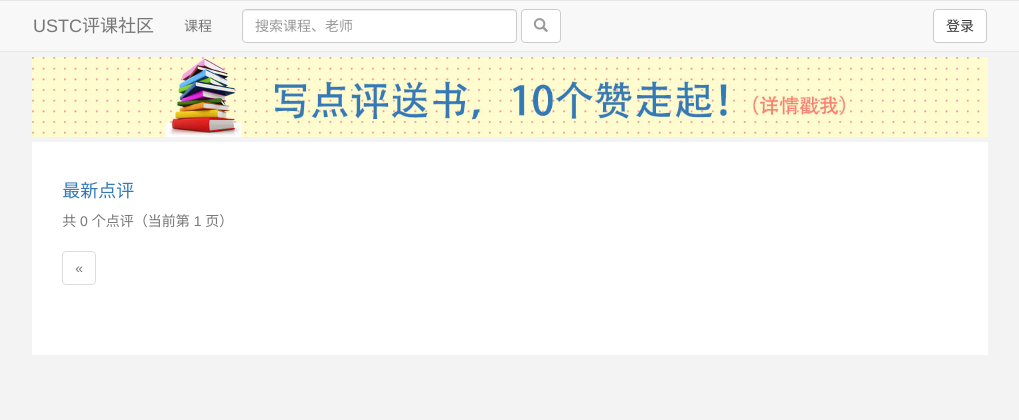
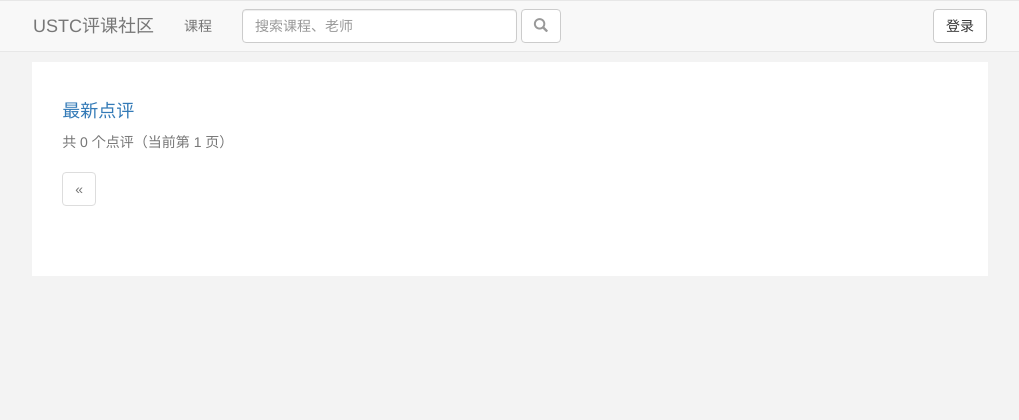
Before and after one commit to USTC-iCourse/ustc-course, a Flask app: page / in a window 1280 px wide. Shown: the top 420 px of the page, without its empty margins (130-1149 px from the left). Run offline with Flask 2, Linux system fonts and the light colour scheme; data that the repository does not hold is empty; parts of the project's set-up code (start-up, migrations or seed data) failed here and were passed over; some libraries are stand-ins or nearby versions.

Commit message:
去掉送书活动

```diff
--- a/app/templates/index.html
+++ b/app/templates/index.html
@@ -2,7 +2,6 @@
 {% block content %}
 
 <div class="container">
-  <a href="/songshu/"><img class="banner" src="/static/image/songshu.jpg"/></a>
   <div class="row float-element">
 
     <form class="ud-pd-sm mobile" action="search" method="get">
```
